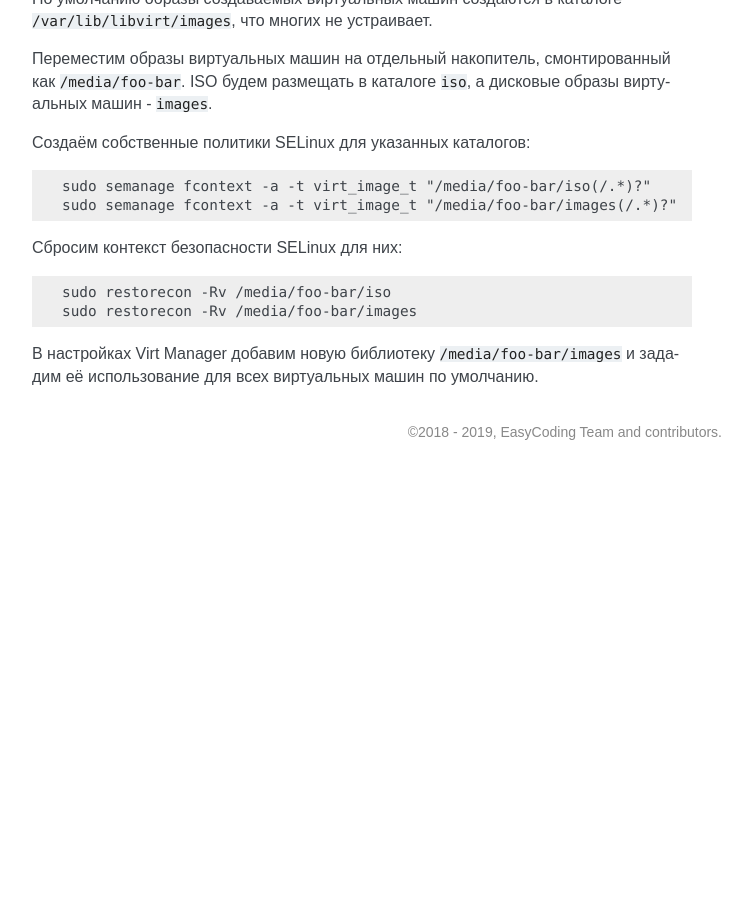
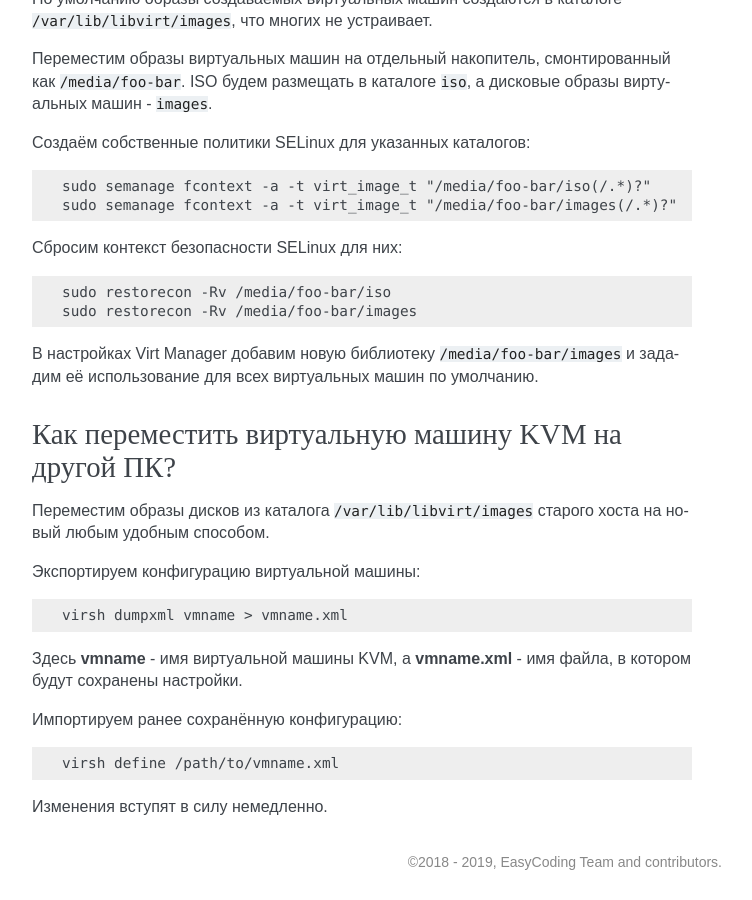
Before and after one commit to RussianFedora/FAQ, a Sphinx documentation site: the page built from source/virtualization.rst, in a window 1280 px wide and 900 px high, scrolled down 2902 px. Shown: the whole window, without its empty margins (388-1140 px from the left). Built offline with Sphinx 7.4.7, drawn with Linux system fonts in a browser that asks for light colours; before the commit the page ends 3372 px from its top, so only the background shows below that; some of the changed text lies outside the part shown.

Commit message:
Added question about trafering virtual machines from one PC to another.

```diff
--- a/source/virtualization.rst
+++ b/source/virtualization.rst
@@ -196,3 +196,27 @@
     sudo restorecon -Rv /media/foo-bar/images
 
 В настройках Virt Manager добавим новую библиотеку ``/media/foo-bar/images`` и зададим её использование для всех виртуальных машин по умолчанию.
+
+.. index:: virtualization, kvm, transfer
+.. _kvm-transfer:
+
+Как переместить виртуальную машину KVM на другой ПК?
+========================================================
+
+Переместим образы дисков из каталога ``/var/lib/libvirt/images`` старого хоста на новый любым удобным способом.
+
+Экспортируем конфигурацию виртуальной машины:
+
+.. code-block:: text
+
+    virsh dumpxml vmname > vmname.xml
+
+Здесь **vmname** - имя виртуальной машины KVM, а **vmname.xml** - имя файла, в котором будут сохранены настройки.
+
+Импортируем ранее сохранённую конфигурацию:
+
+.. code-block:: text
+
+    virsh define /path/to/vmname.xml
+
+Изменения вступят в силу немедленно.
```
